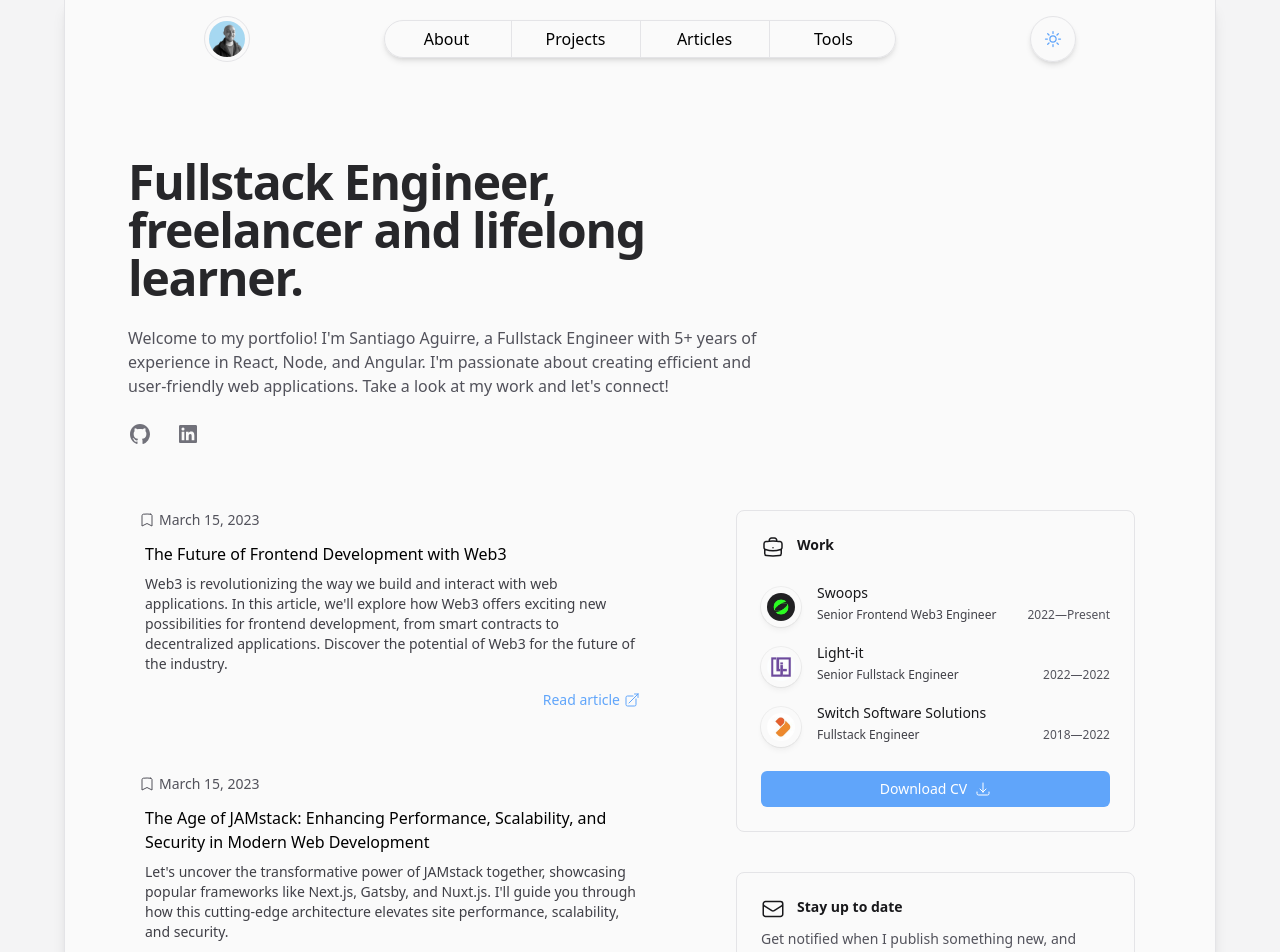
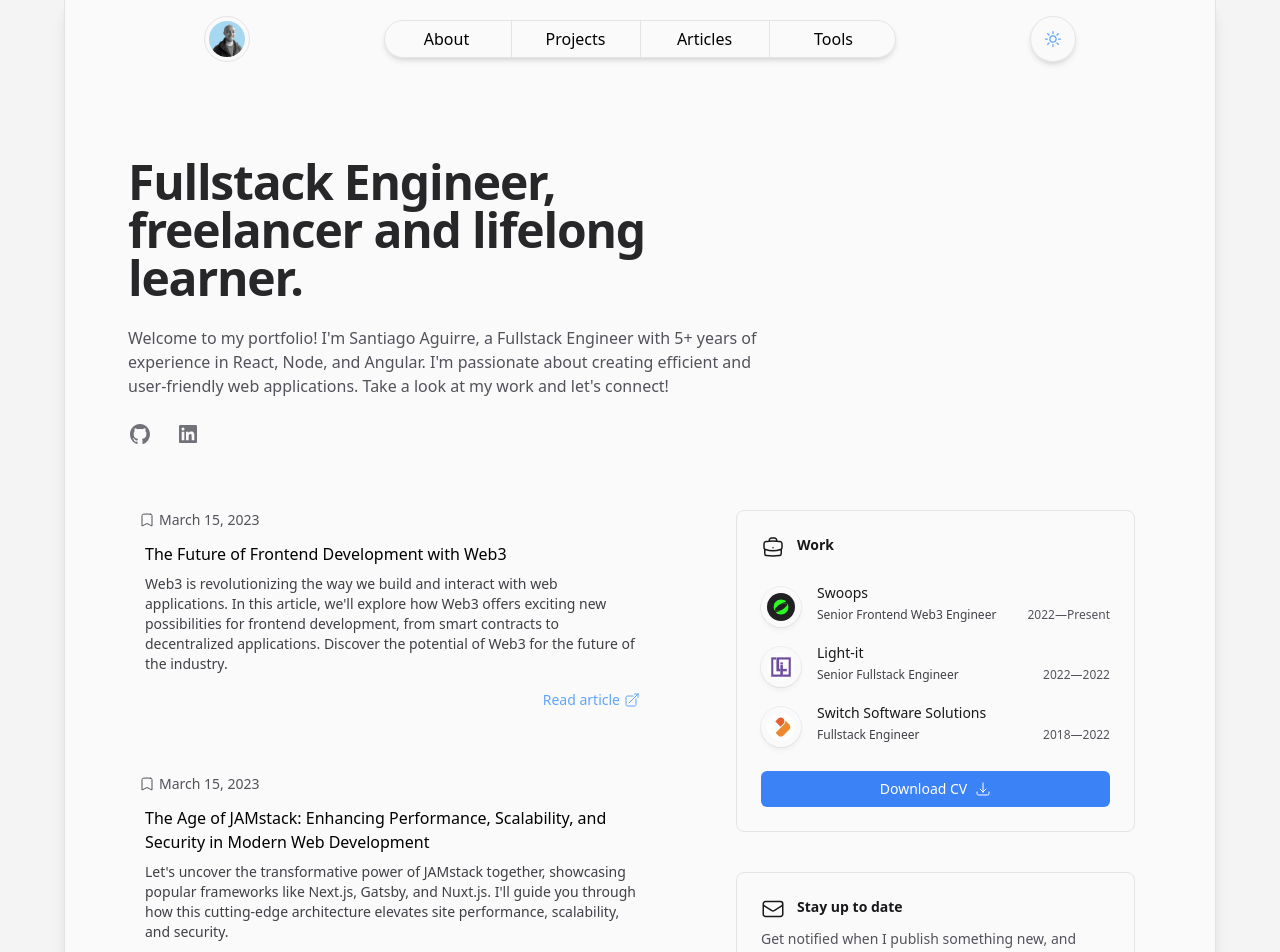
Before and after one commit to saguirre/portfolio, a Next.js app in the folder web/: page / in a window 1280 px wide. Shown: the top 952 px of the page. Built offline with nearby package versions, Linux system fonts and the light colour scheme.

Commit message:
Added more accessibility changes

```diff
--- a/web/components/WorkHistory.tsx
+++ b/web/components/WorkHistory.tsx
@@ -31,7 +31,7 @@ export const WorkHistory: React.FC = () => {
         />
       </ol>
       <a
-        className="inline-flex items-center gap-2 justify-center rounded-md py-2 px-3 text-sm transition active:transition-none bg-blue-400 font-medium text-white hover:bg-blue-500/90 active:bg-blue-500 active:text-white/90 group mt-6 w-full"
+        className="inline-flex items-center gap-2 justify-center rounded-md py-2 px-3 text-sm transition active:transition-none bg-blue-500 font-medium text-white hover:bg-blue-500/90 active:bg-blue-500 active:text-white/90 group mt-6 w-full"
         href="/files/resume_santiago_aguirre.pdf"
         target="_blank"
         rel="noopener noreferrer"
--- a/web/components/WorkListItem.tsx
+++ b/web/components/WorkListItem.tsx
@@ -18,9 +18,7 @@ export const WorkListItem: React.FC<WorkListItemProps> = ({ companyName, dateSta
           height={32}
           priority={true}
           decoding="async"
-          data-nimg="1"
           className="h-7 w-7 rounded-full"
-          loading="lazy"
         />
       </div>
       <dl className="flex flex-auto flex-wrap gap-x-2">
--- a/web/pages/about.tsx
+++ b/web/pages/about.tsx
@@ -28,9 +28,7 @@ const About: NextPage<AboutPageProps> = ({ resolvedUrl }) => {
                       height={800}
                       priority={true}
                       decoding="async"
-                      data-nimg="1"
                       className="aspect-square rounded-full bg-zinc-100 object-cover dark:bg-zinc-800"
-                      loading="lazy"
                     />
                   </div>
                 </div>
--- a/web/pages/projects.tsx
+++ b/web/pages/projects.tsx
@@ -38,9 +38,7 @@ const Projects: NextPage<ProjectsPageProps> = ({ resolvedUrl }) => {
                         height={32}
                         priority={true}
                         decoding="async"
-                        data-nimg="1"
                         className="h-8 w-8 rounded-full"
-                        loading="lazy"
                       />
                     </div>
                     <h2 className="mt-6 text-base font-semibold text-zinc-800 dark:text-zinc-100">
```
